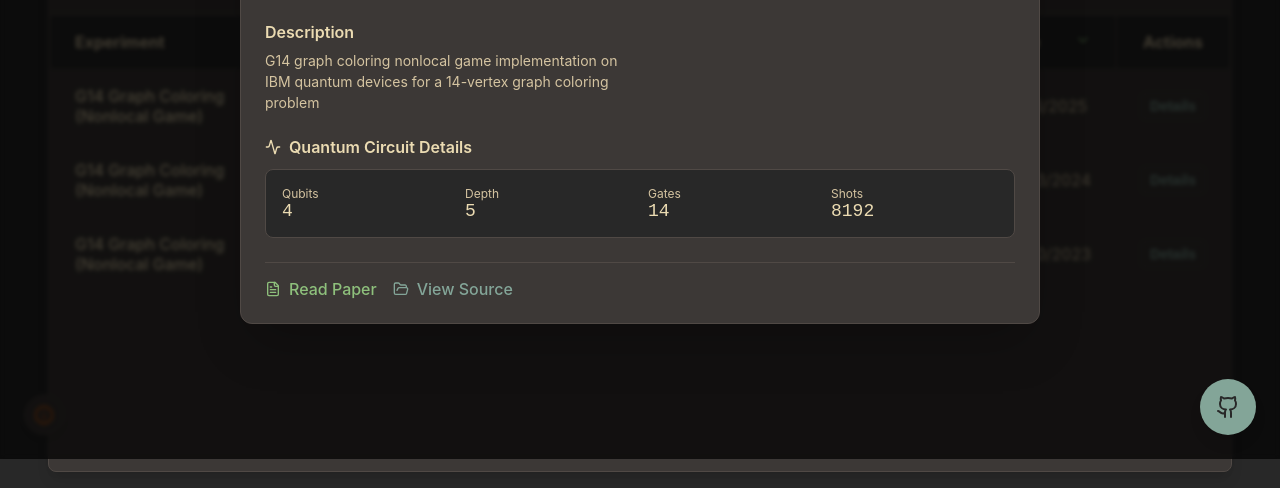
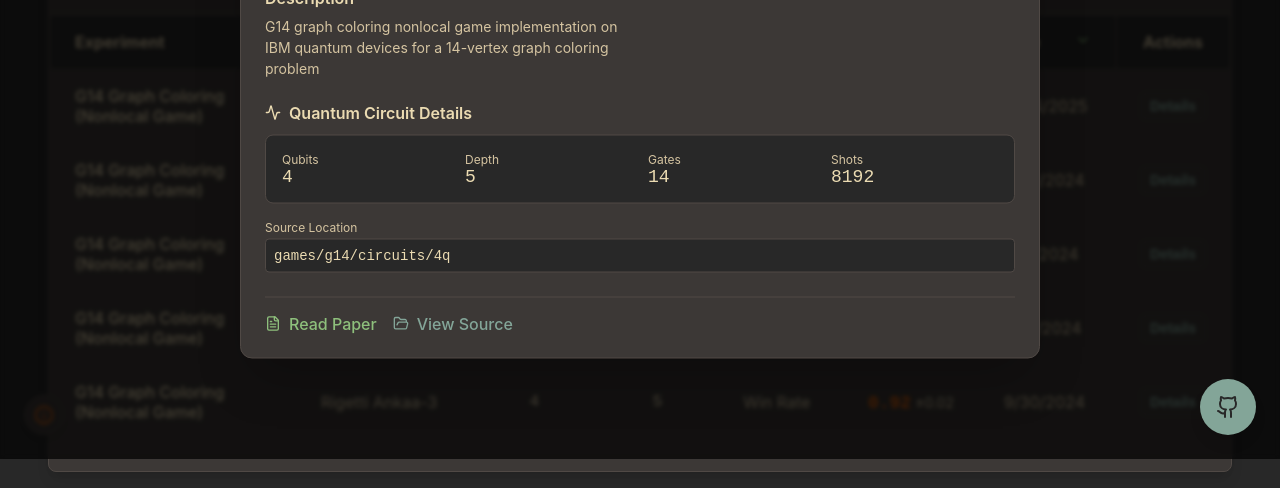
Before and after one commit to cmortiz/qupacabras-db, a React (Create React App) app: page / in a window 1280 px wide. Both pictures are taken after a click on the element 640 px from the left and 447 px from the top of the page. Shown: the part 341-829 px from the top of the page. Built offline with nearby package versions, Linux system fonts and the light colour scheme; the HTML template or start-up script is replaced by a standard one.

Commit message:
Enrich benchmarks with circuit metrics and source location

```diff
--- a/public/benchmarks.json
+++ b/public/benchmarks.json
@@ -27,18 +27,19 @@
         "cx": 4,
         "u": 4,
         "ry": 4
-      }
+      },
+      "sourceLocation": "games/g14/circuits/4q"
     },
     "notes": "88 different circuit configurations tested for G14 graph coloring game",
     "id": "g14_graph_coloring_ibm",
-    "timestamp": "2025-11-23T09:44:22.616Z",
+    "timestamp": "2025-11-24T07:57:51.803Z",
     "benchmarkFolder": "g14_graph_coloring_ibm"
   },
   {
     "algorithmName": "G14 Graph Coloring (Nonlocal Game)",
     "device": "Rigetti Ankaa-3",
     "metricName": "Win Rate",
-    "metricValue": 0.87,
+    "metricValue": 0.92,
     "uncertainty": 0.02,
     "paperUrl": "https://arxiv.org/pdf/2311.01363",
     "description": "G14 graph coloring nonlocal game implementation on Rigetti Ankaa-3 84-qubit quantum processor",
@@ -49,7 +50,7 @@
       "N. Wiebe",
       "C. Ortiz Marrero"
     ],
-    "timestamp": "2024-12-23T00:00:00.000Z",
+    "timestamp": "2024-09-30T00:00:00.000Z",
     "quantumSpecific": {
       "qubitCount": 4,
       "gateCount": 14,
@@ -65,7 +66,8 @@
         "cx": 4,
         "u": 4,
         "ry": 4
-      }
+      },
+      "sourceLocation": "games/g14/circuits/4q"
     },
     "errorRates": {
       "twoQubitGate": {
@@ -111,7 +113,8 @@
         "cx": 4,
         "u": 4,
         "ry": 4
-      }
+      },
+      "sourceLocation": "games/g14/circuits/4q"
     },
     "errorRates": {
       "twoQubitGate": {
@@ -125,5 +128,269 @@
     "notes": "Rigetti Ankaa-2 with 98% median 2-qubit gate fidelity (2% error rate). Available via Rigetti QCS from December 20, 2023.",
     "id": "g14_graph_coloring_rigetti_ankaa2",
     "benchmarkFolder": "g14_graph_coloring_rigetti_ankaa2"
+  },
+  {
+    "algorithmName": "G14 Graph Coloring (Nonlocal Game)",
+    "device": "Duke Quantum Blue",
+    "metricName": "Win Rate",
+    "metricValue": 0.98,
+    "uncertainty": 0.02,
+    "paperUrl": "https://arxiv.org/pdf/2311.01363",
+    "description": "G14 graph coloring nonlocal game implementation on Duke Quantum Blue trapped ion system",
+    "team": [
+      "J. Furches",
+      "S. Chehade",
+      "K. Hamilton",
+      "N. Wiebe",
+      "C. Ortiz Marrero"
+    ],
+    "timestamp": "2024-10-09T00:00:00.000Z",
+    "quantumSpecific": {
+      "qubitCount": 2,
+      "gateCount": 4,
+      "twoQubitGateCount": 1,
+      "singleQubitGateCount": 3,
+      "architecture": "Trapped Ion",
+      "shots": 2000,
+      "circuitDepth": 3,
+      "circuitVariations": 51,
+      "sourceLocation": "raw_data/duke_collab/circuits"
+    },
+    "id": "g14_graph_coloring_duke_blue",
+    "benchmarkFolder": "g14_graph_coloring_duke_blue"
+  },
+  {
+    "algorithmName": "G14 Graph Coloring (Nonlocal Game)",
+    "device": "Duke Quantum Silver",
+    "metricName": "Win Rate",
+    "metricValue": 0.95,
+    "uncertainty": 0.03,
+    "paperUrl": "https://arxiv.org/pdf/2311.01363",
+    "description": "G14 graph coloring nonlocal game implementation on Duke Quantum Silver trapped ion system",
+    "team": [
+      "J. Furches",
+      "S. Chehade",
+      "K. Hamilton",
+      "N. Wiebe",
+      "C. Ortiz Marrero"
+    ],
+    "timestamp": "2024-07-18T00:00:00.000Z",
+    "quantumSpecific": {
+      "qubitCount": 2,
+      "gateCount": 4,
+      "twoQubitGateCount": 1,
+      "singleQubitGateCount": 3,
+      "architecture": "Trapped Ion",
+      "shots": 2000,
+      "circuitDepth": 3,
+      "circuitVariations": 51,
+      "sourceLocation": "raw_data/duke_collab/circuits"
+    },
+    "id": "g14_graph_coloring_duke_silver",
+    "benchmarkFolder": "g14_graph_coloring_duke_silver"
+  },
+  {
+    "algorithmName": "G14 Graph Coloring (Nonlocal Game)",
+    "device": "Duke Quantum Gold",
+    "metricName": "Win Rate",
+    "metricValue": 0.94,
+    "uncertainty": 0.03,
+    "paperUrl": "https://arxiv.org/pdf/2311.01363",
+    "description": "G14 graph coloring nonlocal game implementation on Duke Quantum Gold trapped ion system",
+    "team": [
+      "J. Furches",
+      "S. Chehade",
+      "K. Hamilton",
+      "N. Wiebe",
+      "C. Ortiz Marrero"
+    ],
+    "timestamp": "2024-11-18T00:00:00.000Z",
+    "quantumSpecific": {
+      "qubitCount": 2,
+      "gateCount": 4,
+      "twoQubitGateCount": 1,
+      "singleQubitGateCount": 3,
+      "architecture": "Trapped Ion",
+      "shots": 2000,
+      "circuitDepth": 3,
+      "circuitVariations": 51,
+      "sourceLocation": "raw_data/duke_collab/circuits"
+    },
+    "id": "g14_graph_coloring_duke_gold",
+    "benchmarkFolder": "g14_graph_coloring_duke_gold"
+  },
+  {
+    "algorithmName": "G14 Graph Coloring (Nonlocal Game)",
+    "device": "IonQ Aria",
+    "metricName": "Win Rate",
+    "metricValue": 0.94,
+    "uncertainty": 0.01,
+    "paperUrl": "https://arxiv.org/pdf/2311.01363",
+    "description": "G14 graph coloring nonlocal game implementation on IonQ Aria trapped ion system",
+    "team": [
+      "J. Furches",
+      "S. Chehade",
+      "K. Hamilton",
+      "N. Wiebe",
+      "C. Ortiz Marrero"
+    ],
+    "timestamp": "2024-11-04T00:00:00.000Z",
+    "quantumSpecific": {
+      "qubitCount": 2,
+      "gateCount": 4,
+      "twoQubitGateCount": 1,
+      "singleQubitGateCount": 3,
+      "architecture": "Trapped Ion",
+      "shots": 20000,
+      "circuitDepth": 3,
+      "circuitVariations": 51,
+      "sourceLocation": "raw_data/duke_collab/circuits"
+    },
+    "id": "g14_graph_coloring_ionq_aria",
+    "benchmarkFolder": "g14_graph_coloring_ionq_aria"
+  },
+  {
+    "algorithmName": "G14 Graph Coloring (Nonlocal Game)",
+    "device": "IBM Lima",
+    "metricName": "Win Rate",
+    "metricValue": 0.86,
+    "uncertainty": 0.01,
+    "paperUrl": "https://arxiv.org/pdf/2311.01363",
+    "description": "G14 graph coloring nonlocal game implementation on IBM Lima",
+    "team": [
+      "J. Furches",
+      "S. Chehade",
+      "K. Hamilton",
+      "N. Wiebe",
+      "C. Ortiz Marrero"
+    ],
+    "timestamp": "2023-09-06T16:24:53.000Z",
+    "quantumSpecific": {
+      "qubitCount": 4,
+      "gateCount": 14,
+      "twoQubitGateCount": 4,
+      "singleQubitGateCount": 10,
+      "architecture": "Superconducting",
+      "shots": 1024,
+      "circuitDepth": 5,
+      "circuitVariations": 88,
+      "gateBreakdown": {
+        "h": 2,
+        "cx": 4,
+        "u": 4,
+        "ry": 4
+      },
+      "sourceLocation": "games/g14/circuits/4q"
+    },
+    "id": "g14_graph_coloring_ibm_lima",
+    "benchmarkFolder": "g14_graph_coloring_ibm_lima"
+  },
+  {
+    "algorithmName": "G14 Graph Coloring (Nonlocal Game)",
+    "device": "IBM Nairobi",
+    "metricName": "Win Rate",
+    "metricValue": 0.85,
+    "uncertainty": 0.01,
+    "paperUrl": "https://arxiv.org/pdf/2311.01363",
+    "description": "G14 graph coloring nonlocal game implementation on IBM Nairobi",
+    "team": [
+      "J. Furches",
+      "S. Chehade",
+      "K. Hamilton",
+      "N. Wiebe",
+      "C. Ortiz Marrero"
+    ],
+    "timestamp": "2023-09-06T13:15:48.000Z",
+    "quantumSpecific": {
+      "qubitCount": 4,
+      "gateCount": 14,
+      "twoQubitGateCount": 4,
+      "singleQubitGateCount": 10,
+      "architecture": "Superconducting",
+      "shots": 1024,
+      "circuitDepth": 5,
+      "circuitVariations": 88,
+      "gateBreakdown": {
+        "h": 2,
+        "cx": 4,
+        "u": 4,
+        "ry": 4
+      },
+      "sourceLocation": "games/g14/circuits/4q"
+    },
+    "id": "g14_graph_coloring_ibm_nairobi",
+    "benchmarkFolder": "g14_graph_coloring_ibm_nairobi"
+  },
+  {
+    "algorithmName": "G14 Graph Coloring (Nonlocal Game)",
+    "device": "IBM Jakarta",
+    "metricName": "Win Rate",
+    "metricValue": 0.84,
+    "uncertainty": 0.01,
+    "paperUrl": "https://arxiv.org/pdf/2311.01363",
+    "description": "G14 graph coloring nonlocal game implementation on IBM Jakarta",
+    "team": [
+      "J. Furches",
+      "S. Chehade",
+      "K. Hamilton",
+      "N. Wiebe",
+      "C. Ortiz Marrero"
+    ],
+    "timestamp": "2023-09-06T14:54:20.000Z",
+    "quantumSpecific": {
+      "qubitCount": 4,
+      "gateCount": 14,
+      "twoQubitGateCount": 4,
+      "singleQubitGateCount": 10,
+      "architecture": "Superconducting",
+      "shots": 1024,
+      "circuitDepth": 5,
+      "circuitVariations": 88,
+      "gateBreakdown": {
+        "h": 2,
+        "cx": 4,
+        "u": 4,
+        "ry": 4
+      },
+      "sourceLocation": "games/g14/circuits/4q"
+    },
+    "id": "g14_graph_coloring_ibm_jakarta",
+    "benchmarkFolder": "g14_graph_coloring_ibm_jakarta"
+  },
+  {
+    "algorithmName": "G14 Graph Coloring (Nonlocal Game)",
+    "device": "IBM Guadalupe",
+    "metricName": "Win Rate",
+    "metricValue": 0.78,
+    "uncertainty": 0.01,
+    "paperUrl": "https://arxiv.org/pdf/2311.01363",
+    "description": "G14 graph coloring nonlocal game implementation on IBM Guadalupe",
+    "team": [
+      "J. Furches",
+      "S. Chehade",
+      "K. Hamilton",
+      "N. Wiebe",
+      "C. Ortiz Marrero"
+    ],
+    "timestamp": "2023-09-06T13:54:20.000Z",
+    "quantumSpecific": {
+      "qubitCount": 4,
+      "gateCount": 14,
+      "twoQubitGateCount": 4,
+      "singleQubitGateCount": 10,
+      "architecture": "Superconducting",
+      "shots": 1024,
+      "circuitDepth": 5,
+      "circuitVariations": 88,
+      "gateBreakdown": {
+        "h": 2,
+        "cx": 4,
+        "u": 4,
+        "ry": 4
+      },
+      "sourceLocation": "games/g14/circuits/4q"
+    },
+    "id": "g14_graph_coloring_ibm_guadalupe",
+    "benchmarkFolder": "g14_graph_coloring_ibm_guadalupe"
   }
 ]
--- a/src/components/BenchmarkTable.js
+++ b/src/components/BenchmarkTable.js
@@ -177,6 +177,14 @@ function BenchmarkDetailsModal({ benchmark, onClose }) {
                                     <div style={{ fontSize: '1.125rem', fontFamily: 'monospace', color: COLORS.fg }}>{benchmark.quantumSpecific.shots || '-'}</div>
                                 </div>
                             </div>
+                            {benchmark.quantumSpecific.sourceLocation && (
+                                <div style={{ marginTop: '1rem', fontSize: '0.875rem' }}>
+                                    <div style={{ fontSize: '0.75rem', color: COLORS.fgMuted, marginBottom: '0.25rem' }}>Source Location</div>
+                                    <div style={{ fontFamily: 'monospace', color: COLORS.fg, backgroundColor: COLORS.bg, padding: '0.5rem', borderRadius: '0.25rem', border: `1px solid ${COLORS.border}`, wordBreak: 'break-all' }}>
+                                        {benchmark.quantumSpecific.sourceLocation}
+                                    </div>
+                                </div>
+                            )}
                         </div>
                     )}
 
```
